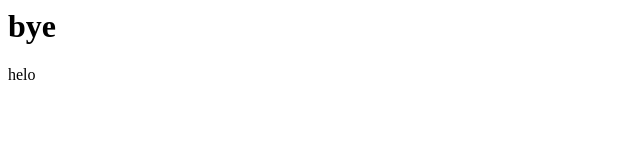
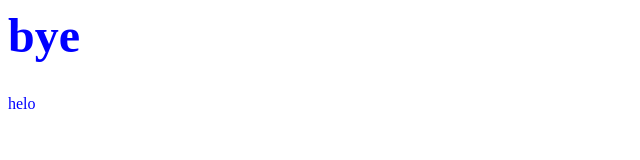
Before and after one commit to tktony/SSH_key_remote, a plain HTML site: page index.html in a window 1280 px wide. Shown: the whole page, without its empty margins (0-640 px from the left). Drawn offline with Linux system fonts and the light colour scheme.

Commit message:
added styling

```diff
--- a/index.html
+++ b/index.html
@@ -1,10 +1,13 @@
 <html>
-
 	<head>
 		<h1>bye </h1>
 	</head>
         <!-- Use the CSS style tags here -->
 	<body>
+		<STYLE>
+			H1 {color:blue; font-size:300%}
+			P  {color:blue}
+		</STYLE>
 		<p>helo</p>
 	</body>
 
```
